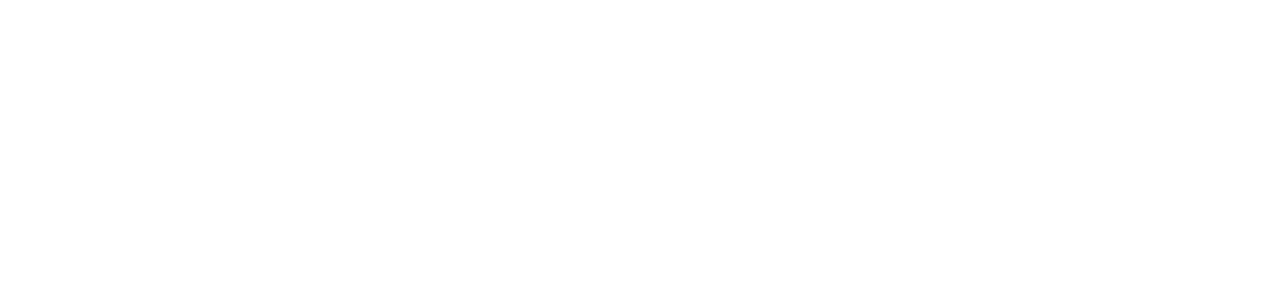
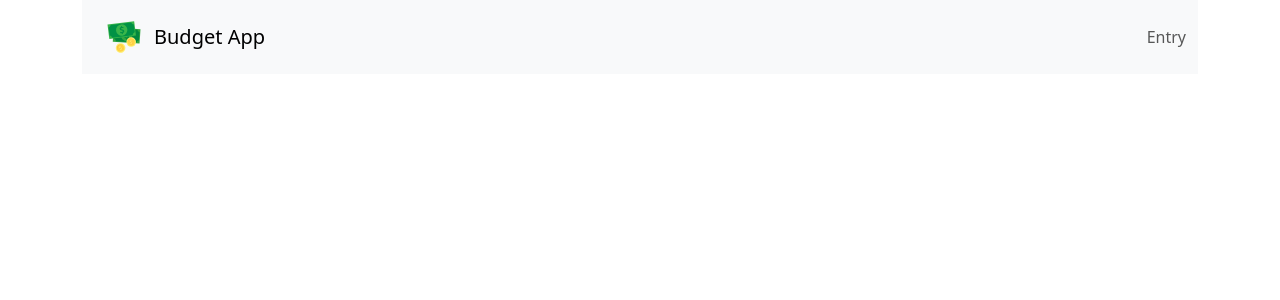
Before and after one commit to tumit/budget-client, an Angular app: page / in a window 1280 px wide. Shown: the top 300 px of the page. Built offline with nearby package versions, Linux system fonts and the light colour scheme.

Commit message:
add navbar

```diff
--- a/src/app/app.component.html
+++ b/src/app/app.component.html
@@ -1,4 +1,5 @@
 <!-- app.component.html -->
 <main class="container">
+  <app-navbar />
   <router-outlet />
 </main>
--- a/src/app/app.component.ts
+++ b/src/app/app.component.ts
@@ -1,10 +1,11 @@
 import { Component } from '@angular/core';
 import { RouterOutlet } from '@angular/router';
+import { NavbarComponent } from "./layout/navbar/navbar.component";
 
 @Component({
   selector: 'app-root',
   standalone: true,
-  imports: [RouterOutlet],
+  imports: [RouterOutlet, NavbarComponent],
   templateUrl: './app.component.html',
   styleUrl: './app.component.scss'
 })
--- /dev/null
+++ b/src/app/layout/navbar/navbar.component.html
@@ -0,0 +1,18 @@
+<!-- navbar.component.html -->
+<nav class="navbar bg-light">
+  <div class="container-fluid">
+    <a class="navbar-brand d-flex align-items-center" routerLink="/">
+      <img src="logo.svg" alt="logo" width="60" height="48">
+      <span>Budget App</span>
+    </a>
+    <div>
+      <ul class="navbar-nav">
+        @for (menu of menus; track menu.path) {
+          <li class="nav-item">
+            <a class="nav-link" [routerLink]="menu.path">{{ menu.title }}</a>
+          </li>
+        }
+      </ul>
+    </div>
+  </div>
+</nav>
--- /dev/null
+++ b/src/app/layout/navbar/navbar.component.ts
@@ -0,0 +1,15 @@
+import { Component } from '@angular/core';
+import { RouterLink } from '@angular/router';
+
+@Component({
+  selector: 'app-navbar',
+  standalone: true,
+  imports: [RouterLink],
+  templateUrl: './navbar.component.html',
+  styleUrl: './navbar.component.scss'
+})
+export class NavbarComponent {
+  menus = [
+    { path: 'budget/item-entry', title: 'Entry' }
+  ]
+}
```
Also changed, not shown: public/logo.svg (added), src/app/layout/navbar/navbar.component.scss (added).
